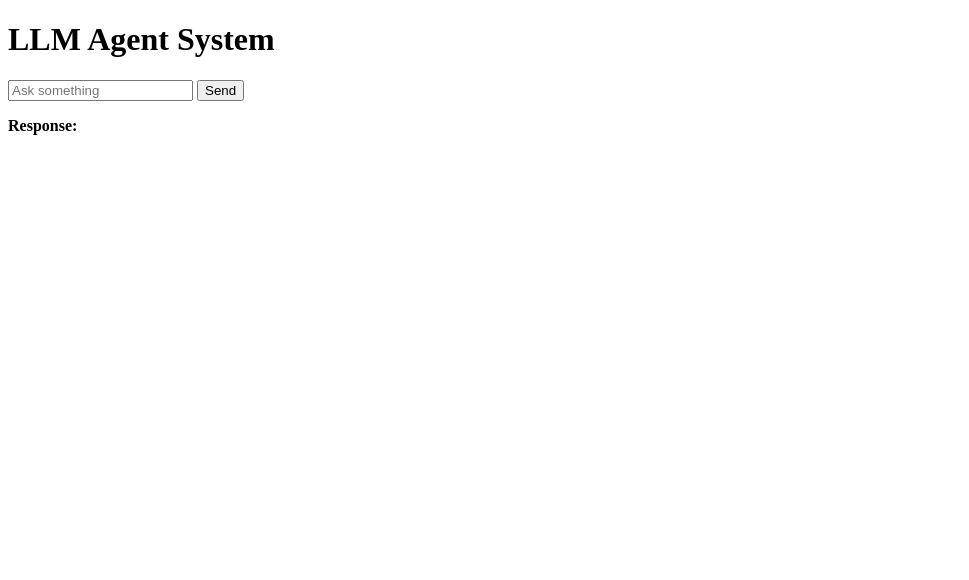
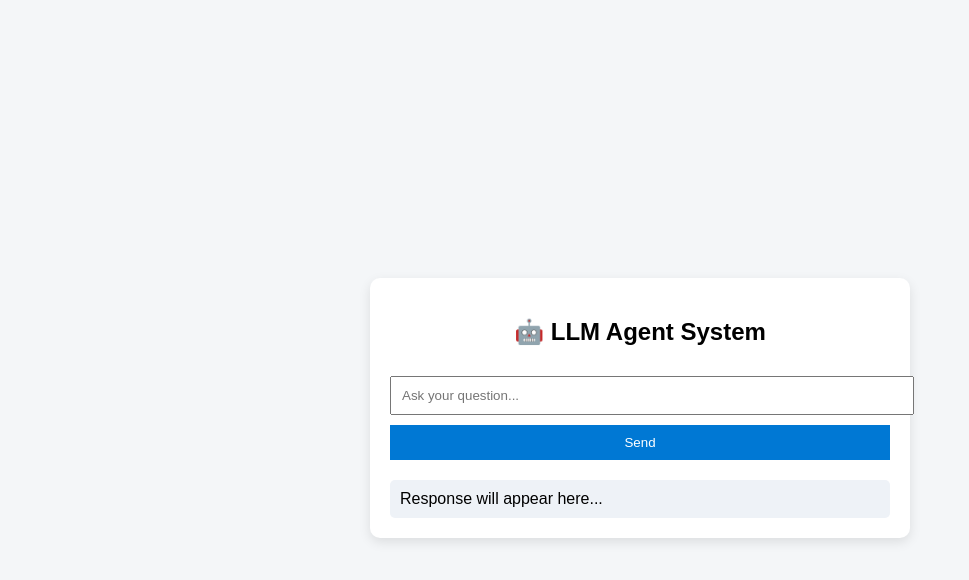
Before and after one commit to Ghayas0772/llm-agent-system, a plain HTML site: page app/static/index.html in a window 1280 px wide. Shown: the whole page, without its empty margins (0-969 px from the left). Drawn offline with Linux system fonts and the light colour scheme.

Commit message:
Improve UI design for web interface (professional layout and better UX)

```diff
--- a/app/static/index.html
+++ b/app/static/index.html
@@ -2,29 +2,80 @@
 <html>
 <head>
     <title>LLM Agent System</title>
+    <style>
+        body {
+            font-family: Arial, sans-serif;
+            background: #f4f6f8;
+            display: flex;
+            justify-content: center;
+            align-items: center;
+            height: 100vh;
+        }
+
+        .container {
+            width: 500px;
+            background: white;
+            padding: 20px;
+            border-radius: 10px;
+            box-shadow: 0 4px 12px rgba(0,0,0,0.1);
+        }
+
+        h2 {
+            text-align: center;
+        }
+
+        input {
+            width: 100%;
+            padding: 10px;
+            margin-top: 10px;
+        }
+
+        button {
+            width: 100%;
+            padding: 10px;
+            margin-top: 10px;
+            background: #0078D4;
+            color: white;
+            border: none;
+            cursor: pointer;
+        }
+
+        button:hover {
+            background: #005fa3;
+        }
+
+        .response {
+            margin-top: 20px;
+            padding: 10px;
+            background: #eef2f7;
+            border-radius: 5px;
+        }
+    </style>
 </head>
+
 <body>
-    <h1>LLM Agent System</h1>
+    <div class="container">
+        <h2>🤖 LLM Agent System</h2>
 
-    <input type="text" id="userInput" placeholder="Ask something">
-    <button onclick="sendMessage()">Send</button>
+        <input id="input" placeholder="Ask your question..." />
+        <button onclick="send()">Send</button>
 
-    <p><strong>Response:</strong></p>
-    <div id="response"></div>
+        <div class="response" id="response">
+            Response will appear here...
+        </div>
+    </div>
 
     <script>
-        async function sendMessage() {
-            const userInput = document.getElementById("userInput").value;
+        async function send() {
+            const message = document.getElementById("input").value;
 
-            const response = await fetch("/chat", {
+            const res = await fetch("/chat", {
                 method: "POST",
-                headers: {
-                    "Content-Type": "application/json"
-                },
-                body: JSON.stringify({ message: userInput })
+                headers: {"Content-Type": "application/json"},
+                body: JSON.stringify({message})
             });
 
-            const data = await response.json();
+            const data = await res.json();
             document.getElementById("response").innerText = data.response;
         }
     </script>
```
Also changed, not shown: 1 other file.
